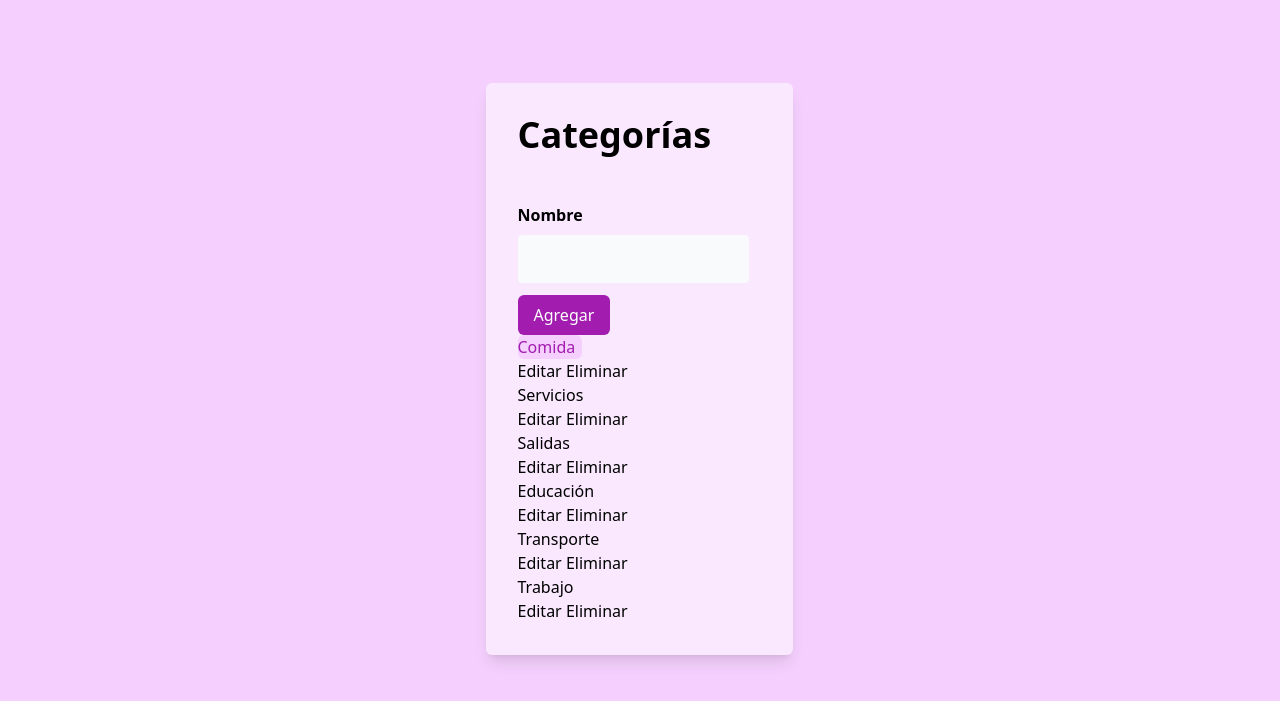
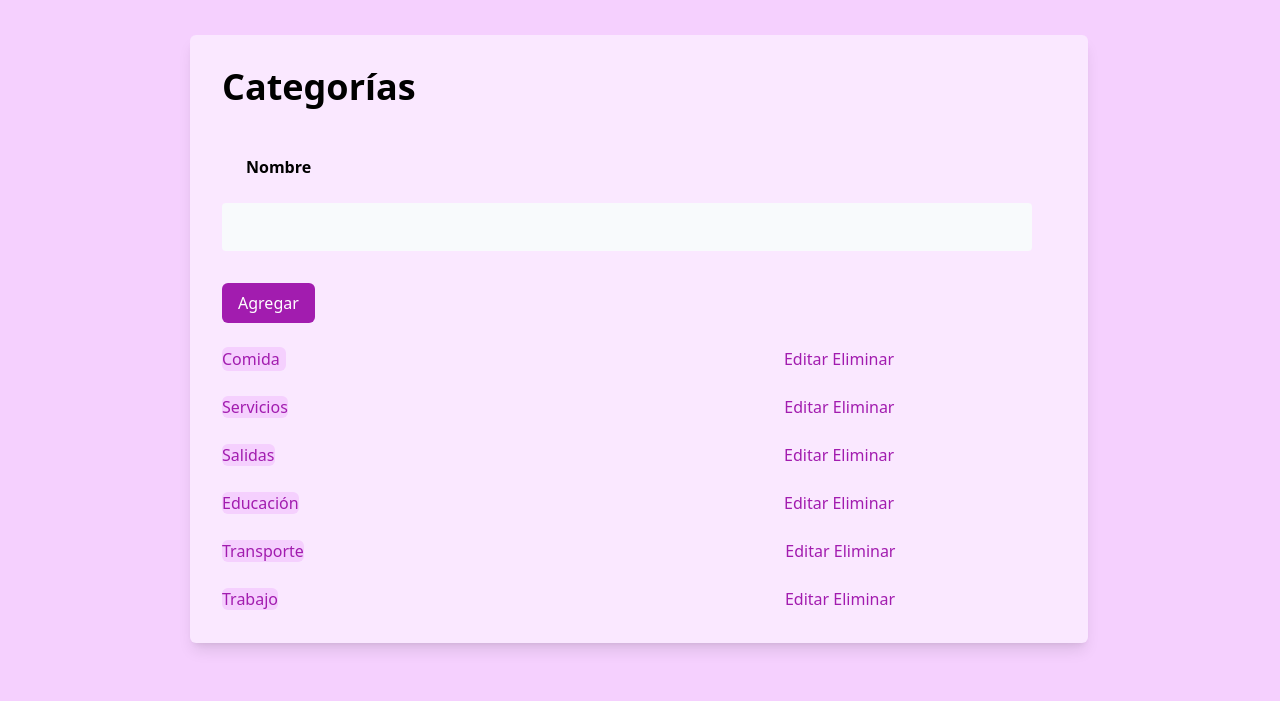
Before and after one commit to edyuarca/portfolioII.js, a plain HTML site: page index.html in a window 1280 px wide. Shown: the part 1031-1732 px from the top of the page. Drawn offline with nearby package versions, Linux system fonts and the light colour scheme.

Commit message:
se agregaron mas estilos a box categorias

```diff
--- a/index.html
+++ b/index.html
@@ -301,25 +301,25 @@
       </section>
 
       <!--CATEGORIAS LO HACE CIN-->
-      <form class="pt-12 pr-6	pb-12	pl-6 mt-6 flex "action="">
-        <div class="m-auto relative w-auto	">
+      <form class=" pr-6	pb-12	pl-6 mt-6 flex "action="">
+        <div class="m-auto relative w-3/4	">
           <div class="flex-wrap	mt-0.5 mr-0.5 mb-0.5">
             <div class="p-3	block">
               <div class="rounded-md bg-fuchsia-100 text-black shadow-lg p-8">
                 <h2 class="size-15 text-4xl font-bold">Categorías</h2>
-                <div class="mt-12">
-                <label class="text-base	font-bold" for="categoria-input">Nombre</label>
-                <div class="mb-3 	 ">
-                  <div class="mt-2  flex grow shrink m-0	mr-3	">
+                <div class="mt-12 ">
+                <label class="ml-6	font-bold" for="categoria-input">Nombre</label>
+                <div class="mb-3 mr-3">
+                  <div class="mt-2 pt-4 flex grow shrink m-0	mr-3">
                     <input
-                      class="h-12 border-solid rounded border-gray-400 bg-slate-50 w-full"
+                      class=" h-12 border-solid rounded border-gray-400 bg-slate-50 w-full"
                       type="text"
                       name=""
                       id="categoria-input"
                     />
                   </div>
                   </div>
-                  <div class="">
+                  <div class="pt-5">
                     <button class="bg-fuchsia-700 text-white hover:bg-fuchsia-500 rounded-md cursor-pointer flex justify-center pb-2 pl-4	pr-4	pt-2	text-center	" id="agregar-categoria-boton">
                       Agregar
                     </button>
@@ -327,24 +327,25 @@
                 </div>
                 <div class="" id="categorias">
                   <div class="">
-                    <div class="">
-                      <div class="">
-                        <h3 class="w-16 bg-fuchsia-200 text-fuchsia-700 rounded-md">Comida</h3>
+                    <div class="flex grid grid-flow-col justify-stretch">
+                      <div class="pt-6">
+                        <h3 class=" w-16 bg-fuchsia-200 text-fuchsia-700 rounded-md">Comida</h3>
                       </div>
-                      <div class="">
+                      <div class="ml-3 mt-6 text-center text-fuchsia-700">
                         <p>
                           <a href="#" class="">Editar</a>
+
                           <a href="#" class="">Eliminar</a>
                         </p>
                       </div>
                     </div>
                   </div>
                   <div class="">
-                    <div class="">
-                      <div class="">
-                        <span class="t">Servicios</span>
+                    <div class="flex grid grid-flow-col justify-stretch">
+                      <div class="pt-6">
+                        <span class="w-16 bg-fuchsia-200 text-fuchsia-700 rounded-md">Servicios</span>
                       </div>
-                      <div class="">
+                      <div class="ml-3 mt-6 text-center text-fuchsia-700">
                         <a href="#" class="">Editar</a>
                         <a href="#" class="">Eliminar</a>
                         <p></p>
@@ -352,11 +353,11 @@
                     </div>
                   </div>
                   <div class="">
-                    <div class="">
-                      <div class="">
-                        <span class="">Salidas</span>
+                    <div class="flex grid grid-flow-col justify-stretch">
+                      <div class="pt-6">
+                        <span class="w-16 bg-fuchsia-200 text-fuchsia-700 rounded-md">Salidas</span>
                       </div>
-                      <div class="">
+                      <div class="ml-6 mt-6 text-center text-fuchsia-700">
                         <a href="#" class="">Editar</a>
                         <a href="#" class="">Eliminar</a>
                         <p></p>
@@ -364,11 +365,11 @@
                     </div>
                   </div>
                   <div class="">
-                    <div class="">
-                      <div class="">
-                        <span class="">Educación</span>
+                    <div class="flex grid grid-flow-col justify-stretch">
+                      <div class="pt-6">
+                        <span class="w-16 bg-fuchsia-200 text-fuchsia-700 rounded-md">Educación</span>
                       </div>
-                      <div class="">
+                      <div class="mt-6 text-center text-fuchsia-700">
                         <a href="#" class="">Editar</a>
                         <a href="#" class="">Eliminar</a>
                         <p></p>
@@ -376,11 +377,11 @@
                     </div>
                   </div>
                   <div class="">
-                    <div class="">
-                      <div class="">
-                        <span class="">Transporte</span>
+                    <div class="flex grid grid-flow-col justify-stretch">
+                      <div class="pt-6">
+                        <span class="w-16 bg-fuchsia-200 text-fuchsia-700 rounded-md">Transporte</span>
                       </div>
-                      <div class="">
+                      <div class="mt-6 text-center text-fuchsia-700">
                         <a href="#" class="">Editar</a>
                         <a href="#" class="">Eliminar</a>
                         <p></p>
@@ -388,11 +389,11 @@
                     </div>
                   </div>
                   <div class="">
-                    <div class="">
-                      <div class="">
-                        <span class="">Trabajo</span>
+                    <div class="flex grid grid-flow-col justify-stretch">
+                      <div class="pt-6">
+                        <span class="w-16 bg-fuchsia-200 text-fuchsia-700 rounded-md">Trabajo</span>
                       </div>
-                      <div class="">
+                      <div class="ml-6 mt-6 text-center text-fuchsia-700">
                         <a href="#" class="">Editar</a>
                         <a href="#" class="">Eliminar</a>
                         <p></p>
```
